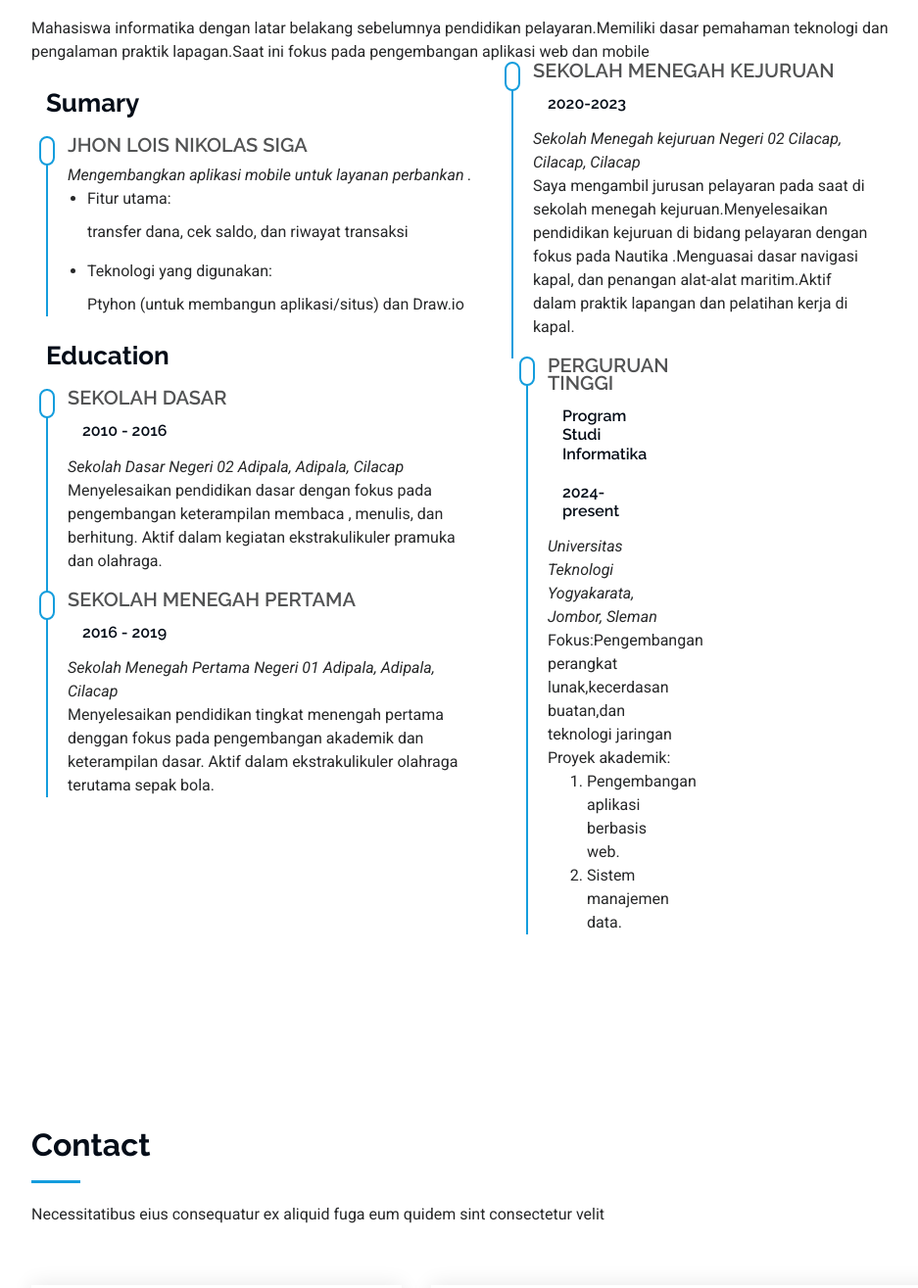
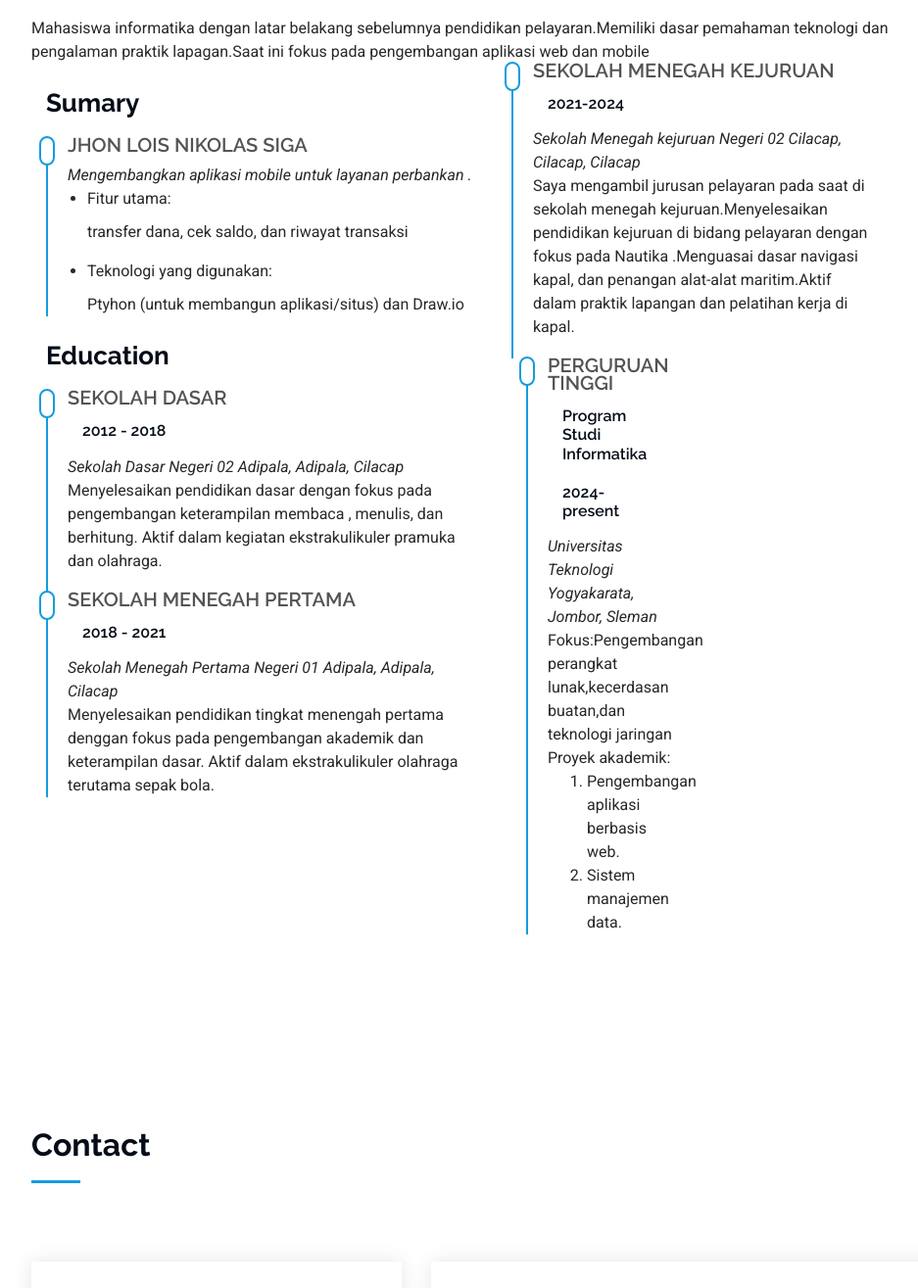
Before and after one commit to Jhonnikolas/Portofolio_5240411113, a plain HTML site: page index.html in a window 1280 px wide. Shown: the part 2415-3730 px from the top of the page at 98% size, without its empty margins (283-1220 px from the left). Drawn offline with nearby package versions, Linux system fonts and the light colour scheme; files that its build step writes are made by us from their sources; a script that the page names is missing; files whose address does not match are found by name.

Commit message:
Update index.html

```diff
--- a/index.html
+++ b/index.html
@@ -382,7 +382,7 @@
               <h3 class="resume-title">Education</h3>
               <div class="resume-item">
                 <h4>Sekolah Dasar</h4>
-                <h5>2010 - 2016</h5>
+                <h5>2012 - 2018</h5>
                 <p><em>Sekolah Dasar Negeri 02 Adipala, Adipala, Cilacap</em></p>
                 <p>
                   Menyelesaikan pendidikan dasar dengan fokus pada  pengembangan keterampilan membaca , menulis, dan berhitung.
@@ -394,7 +394,7 @@
 
               <div class="resume-item">
                 <h4>Sekolah Menegah Pertama</h4>
-                <h5>2016 - 2019</h5>
+                <h5>2018 - 2021</h5>
                 <p><em>Sekolah Menegah Pertama Negeri 01 Adipala, Adipala, Cilacap</em></p>
                 <p>
                   Menyelesaikan pendidikan tingkat menengah pertama denggan fokus pada pengembangan akademik dan keterampilan dasar.
@@ -408,7 +408,7 @@
 
               <div class="resume-item">
                   <h4>Sekolah Menegah Kejuruan</h4>
-                  <h5>2020-2023</h5>
+                  <h5>2021-2024</h5>
                   <p><em>Sekolah Menegah kejuruan Negeri 02 Cilacap, Cilacap, Cilacap </em></p>
                   <div>
                     <p>
@@ -451,8 +451,6 @@
         <div class="container section-title" data-aos="fade-up">
           <h2>Contact</h2>
           <p>
-            Necessitatibus eius consequatur ex aliquid fuga eum quidem sint
-            consectetur velit
           </p>
         </div>
         <!-- End Section Title -->
```
